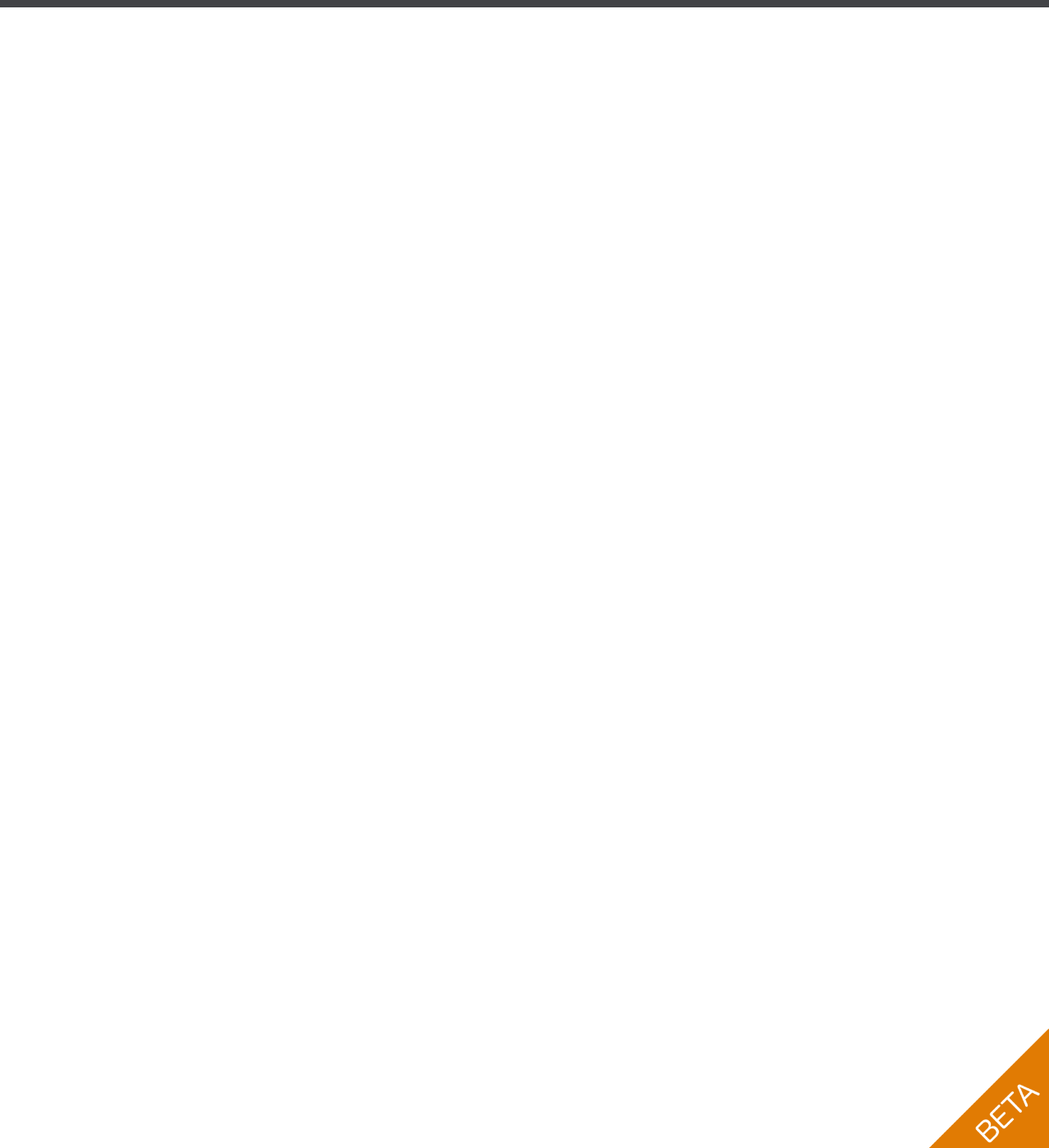
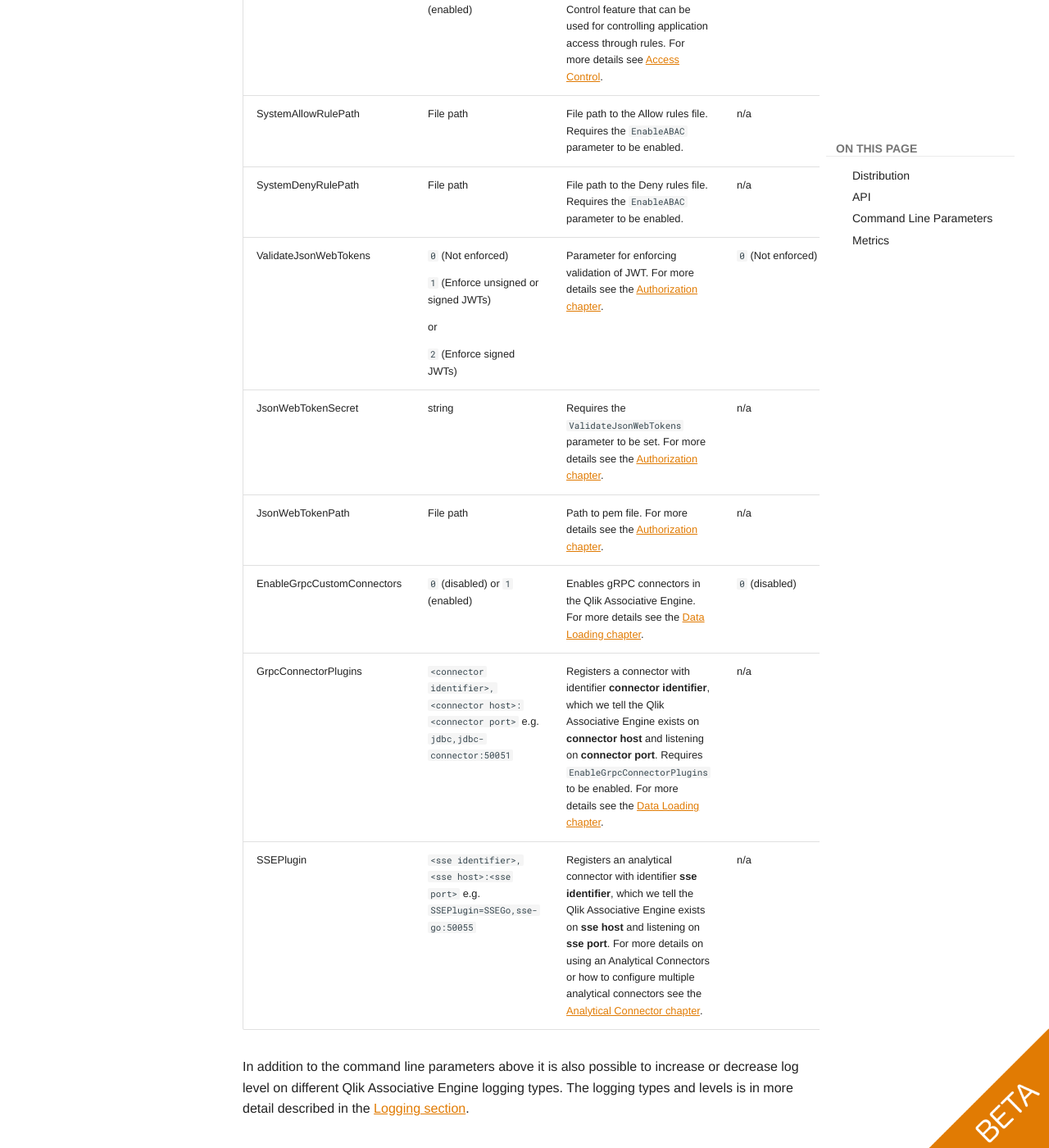
Before and after one commit to qlik-oss/core-website, an MkDocs documentation site: the page built from docs/services/qix-engine/introduction.md, in a window 1280 px wide and 1400 px high, scrolled down 2101 px. Shown: the whole window at 82% size. Built offline with MkDocs 1.6.1 and Material for MkDocs 9.7.7, drawn with Linux system fonts in a browser that asks for light colours; comment, search, counter and statistics services are not loaded; old or Windows-style settings are respelled for this version of MkDocs; some of the changed text lies outside the part shown.

Commit message:
Document QIX command line parameters

```diff
--- a/docs/services/qix-engine/introduction.md
+++ b/docs/services/qix-engine/introduction.md
@@ -30,7 +30,35 @@ API | Description
 [QIX](./apis/qix/introduction.md) | Document consumption using JSONRPC and WebSocket protocols.
 [REST](./apis/rest/qlik-associative-engine-api.md) | REST API.
 [Data Connector](./apis/data-loading/introduction.md) | High-performance data loading using the gRPC protocol.
-[Analytical Connector](./apis/server-side-extension/analytical-connector-api.md) | Server side extensions using the gRPC protocol.
+[Analytical Connector](./apis/server-side-extension/introduction.md) | Server side extensions using the gRPC protocol.
+
+## Command Line Parameters
+
+The Qlik Associative Engine has a number of command line parameters that can be used to toggle functionality.
+
+These parameters are passed when starting a Qlik Associative Engine docker container:
+
+`docker run qlikcore/engine:<version> -S <setting1>=<value> -S <setting2>=<value> ...`
+
+| Parameter | Values | Description | Default |
+| --------- | ------ | ----------- | ------- |
+| AcceptEULA | `yes` or `no` | Whether the EULA for running the container is accepted or not. For more information please see the [Licensing chapter](../../licensing.md). | `no` |
+| LicenseServiceUrl | URL string | URL to the `licenses` service. If not configured the **Community** version will be used. For more information please see the [Licensing chapter](../../licensing.md). | n/a |
+| DocumentDirectory | File path | Directory that Qlik Associative Engine should use for documents inside the docker container. | `/home/nobody/Qlik/Sense/Apps` |
+| EnableFilePolling | `0` (disabled) or `1` (enabled) | Feature for sharing and synchronizing documents between Qlik Associative Engine instances sharing the same filesystem. For more details see [Document Synchronization](./doc-synchronization.md). | `0` (disabled) |
+| EnableABAC | `0` (disabled) or `1` (enabled) | Attribute-Based Access Control feature that can be used for controlling application access through rules. For more details see [Access Control](./access-control.md). | `0` (disabled) |
+| SystemAllowRulePath | File path | File path to the Allow rules file. Requires the `EnableABAC` parameter to be enabled. | n/a |
+| SystemDenyRulePath | File path | File path to the Deny rules file. Requires the `EnableABAC` parameter to be enabled. | n/a |
+| ValidateJsonWebTokens | <p>`0` (Not enforced)</p>`1` (Enforce unsigned or signed JWTs)<p>or</p>`2` (Enforce signed JWTs) | Parameter for enforcing validation of JWT. For more details see the [Authorization chapter](../../tutorials/authorization.md). | `0` (Not enforced) |
+| JsonWebTokenSecret | string | Requires the `ValidateJsonWebTokens` parameter to be set. For more details see the [Authorization chapter](../../tutorials/authorization.md). | n/a |
+| JsonWebTokenPath | File path | Path to pem file. For more details see the [Authorization chapter](../../tutorials/authorization.md). | n/a |
+| EnableGrpcCustomConnectors | `0` (disabled) or `1` (enabled) | Enables gRPC connectors in the Qlik Associative Engine. For more details see the [Data Loading chapter](../../tutorials/data-loading.md). | `0` (disabled) |
+| GrpcConnectorPlugins | `<connector identifier>,<connector host>:<connector port>` e.g. `jdbc,jdbc-connector:50051` | Registers a connector with identifier **connector identifier**, which we tell the Qlik Associative Engine exists on **connector host** and listening on **connector port**. Requires `EnableGrpcConnectorPlugins` to be enabled. For more details see the [Data Loading chapter](../../tutorials/data-loading.md). | n/a |
+| SSEPlugin | `<sse identifier>,<sse host>:<sse port>` e.g. `SSEPlugin=SSEGo,sse-go:50055` | Registers an analytical connector with identifier **sse identifier**, which we tell the Qlik Associative Engine exists on **sse host** and listening on **sse port**. For more details on using an Analytical Connectors or how to configure multiple analytical connectors see the [Analytical Connector chapter](./apis/server-side-extension/introduction.md). | n/a |
+
+In addition to the command line parameters above
+it is also possible to increase or decrease log level on different Qlik Associative Engine logging types.
+The logging types and levels is in more detail described in the [Logging section](./logging.md).
 
 ## Metrics
 
--- a/mkdocs.yml
+++ b/mkdocs.yml
@@ -78,7 +78,9 @@ pages:
       - Data Connector API:
         - Introduction: services/qix-engine/apis/data-loading/introduction.md
         - API Specification: services/qix-engine/apis/data-loading/data-connector-api.md
-      - Analytical Connector API: services/qix-engine/apis/server-side-extension/analytical-connector-api.md
+      - Analytical Connector API:
+        - Introduction: services/qix-engine/apis/server-side-extension/introduction.md
+        - API Specification: services/qix-engine/apis/server-side-extension/analytical-connector-api.md
       - Rest API: services/qix-engine/apis/rest/qlik-associative-engine-api.md
     - Licenses: services/licenses.md
   - Conventions:
```
Also changed, not shown: docs/services/qix-engine/apis/server-side-extension/introduction.md (added, +24 -0 lines).
